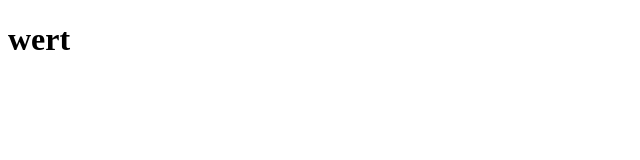
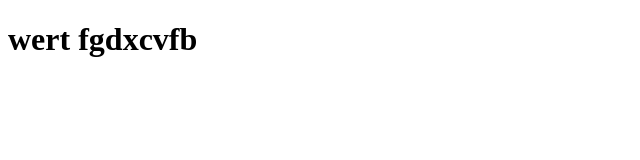
Before and after one commit to CPALLAVIVarma/ct, a plain HTML site: page site/index.html in a window 1280 px wide. Shown: the whole page, without its empty margins (0-640 px from the left). Drawn offline with Linux system fonts and the light colour scheme.

Commit message:
Update index.html

```diff
--- a/site/index.html
+++ b/site/index.html
@@ -6,6 +6,6 @@
 	<title>qwe</title>
 </head>
 <body>
-<h1>wert</h1>
+<h1>wert fgdxcvfb</h1>
 </body>
 </html>
```
